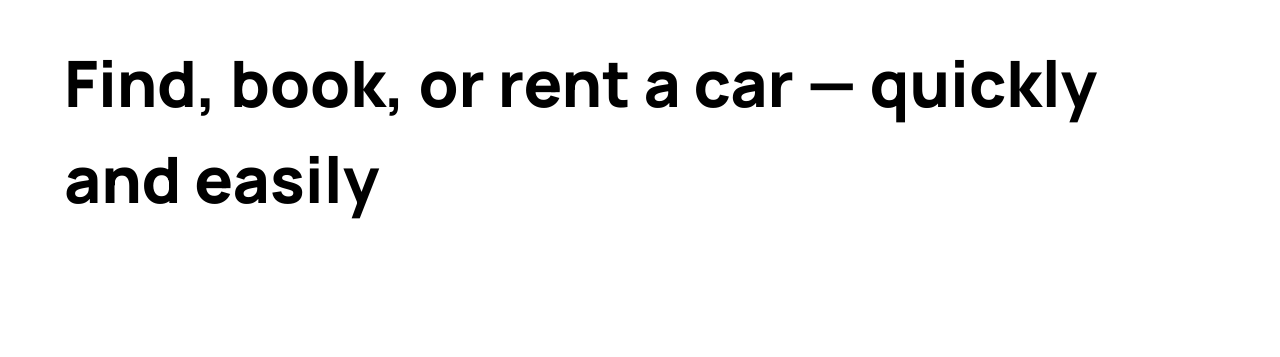
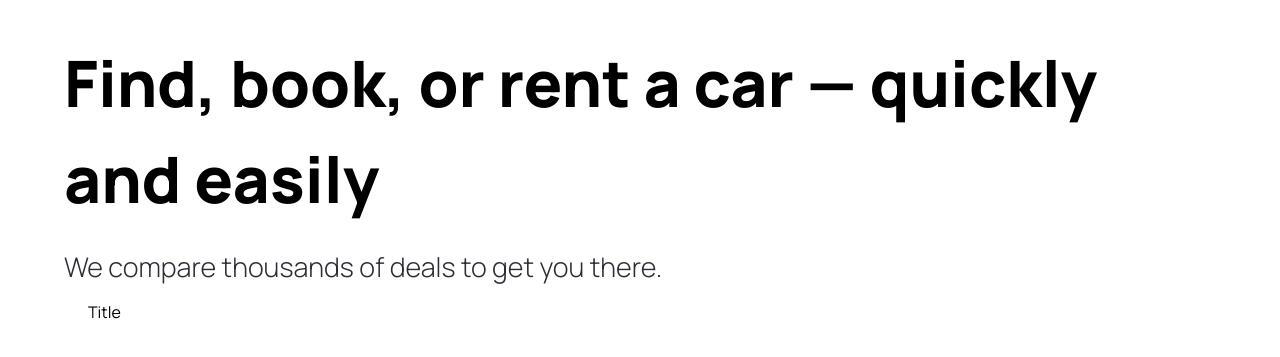
Before and after one commit to Sophack/nextCarApp, a Next.js app: page / in a window 1280 px wide. Shown: the part 109-466 px from the top of the page. Built offline with nearby package versions, Linux system fonts and the light colour scheme.

Commit message:
hello next

```diff
--- /dev/null
+++ b/components/CustomButton.tsx
@@ -0,0 +1,21 @@
+"use client";
+import Image from "next/image"
+//default all components are server side rendered
+
+const CustomButton = () => {
+  return (
+    <button
+    disabled={false}
+    type={"button"}
+    className={`custom-btn`}
+    onClick={()=>{}}
+        >
+        <span className={`flex-1`}>
+            Title
+        </span>
+
+    </button>
+  )
+}
+
+export default CustomButton
--- a/components/Hero.tsx
+++ b/components/Hero.tsx
@@ -1,4 +1,6 @@
 import Image from "next/image"
+import CustomButton from "./CustomButton"
+
 
 const Hero = () => {
   return (
@@ -8,6 +10,13 @@ const Hero = () => {
         Find, book, or rent a car — quickly and easily
           </h1>
 
+        <p className="hero__subtitle">
+        We compare thousands of deals to get you there.
+            </p>
+
+
+      <CustomButton/>
+
       </div>
 
     </div>
--- a/components/index.tsx
+++ b/components/index.tsx
@@ -1,5 +1,7 @@
 import Hero from './Hero';
+import CustomButton from './CustomButton';
 
 export {
-    Hero
+    Hero,
+    CustomButton
 }
```
